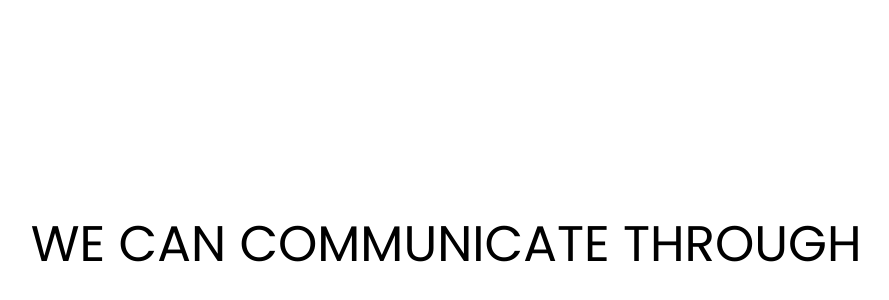
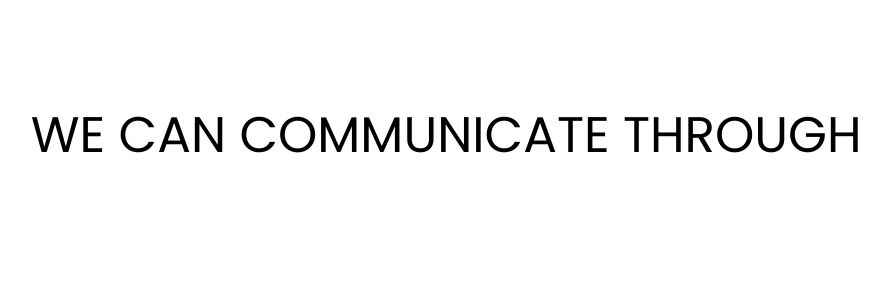
Before and after one commit to AllanSaleh/capstone-project-online-healing, a React (Create React App) app: page / in a window 1280 px wide. Shown: the part 112-412 px from the top of the page, without its empty margins (46-935 px from the left). Built offline with nearby package versions, Linux system fonts and the light colour scheme.

Commit message:
added icons for communication section

```diff
--- a/src/Component/CommunicationSection.jsx
+++ b/src/Component/CommunicationSection.jsx
@@ -1,13 +1,16 @@
 import React from 'react';
 import Card from './Card';
 import PhoneCell from '../Icons/phone-cell.svg';
+import ChatIcon from '../Icons/chat-icon.svg';
+import VideoCallIcon from '../Icons/video-call-icon.svg';
 
 const CommunicationSection = ({ showSubtitle, subtitleText }) => (
   <div className="h-section flex flex-col justify-evenly px-sides">
-    <div className="">
+    <div className="mb-2">
       <h1 className="text-title pb-2 uppercase">we can communicate through</h1>
       {showSubtitle && <h3 className="text-subtitle ">{subtitleText}</h3>}
     </div>
+    <div className="flex justify-around"></div>
   </div>
 );
 
```
Also changed, not shown: src/Icons/chat-icon.svg (added), src/Icons/video-call-icon.svg (added).
